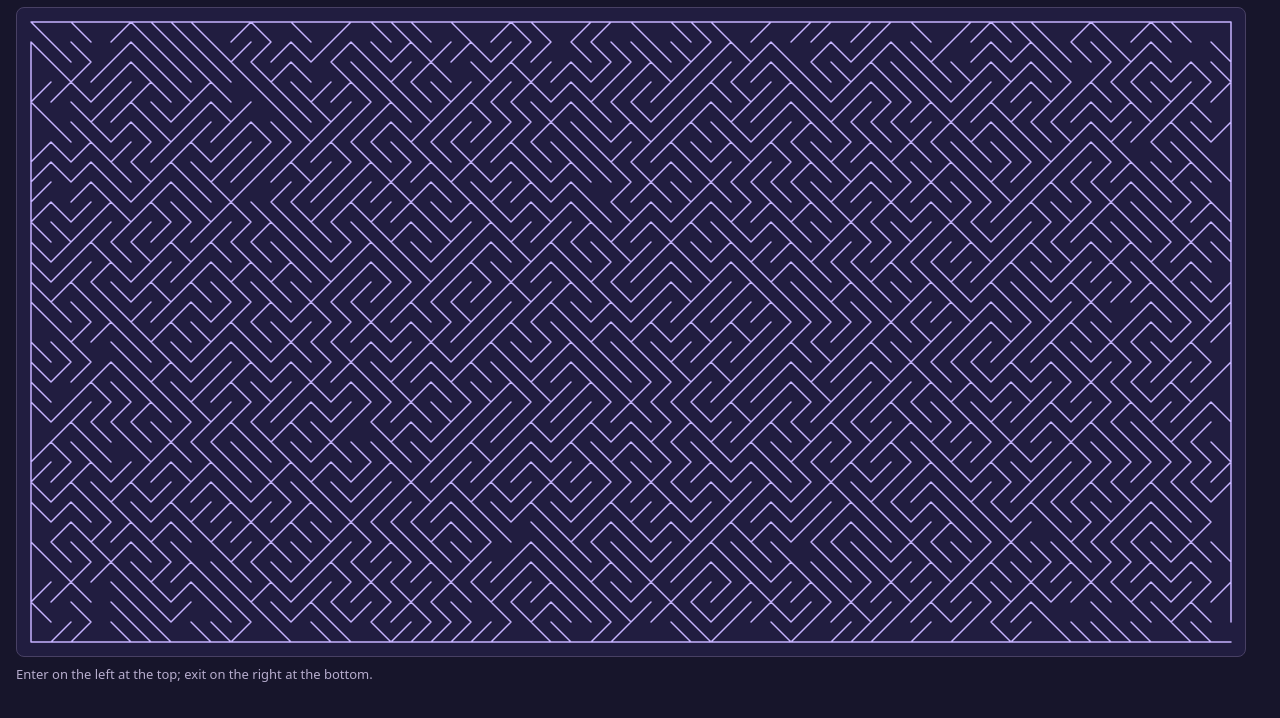
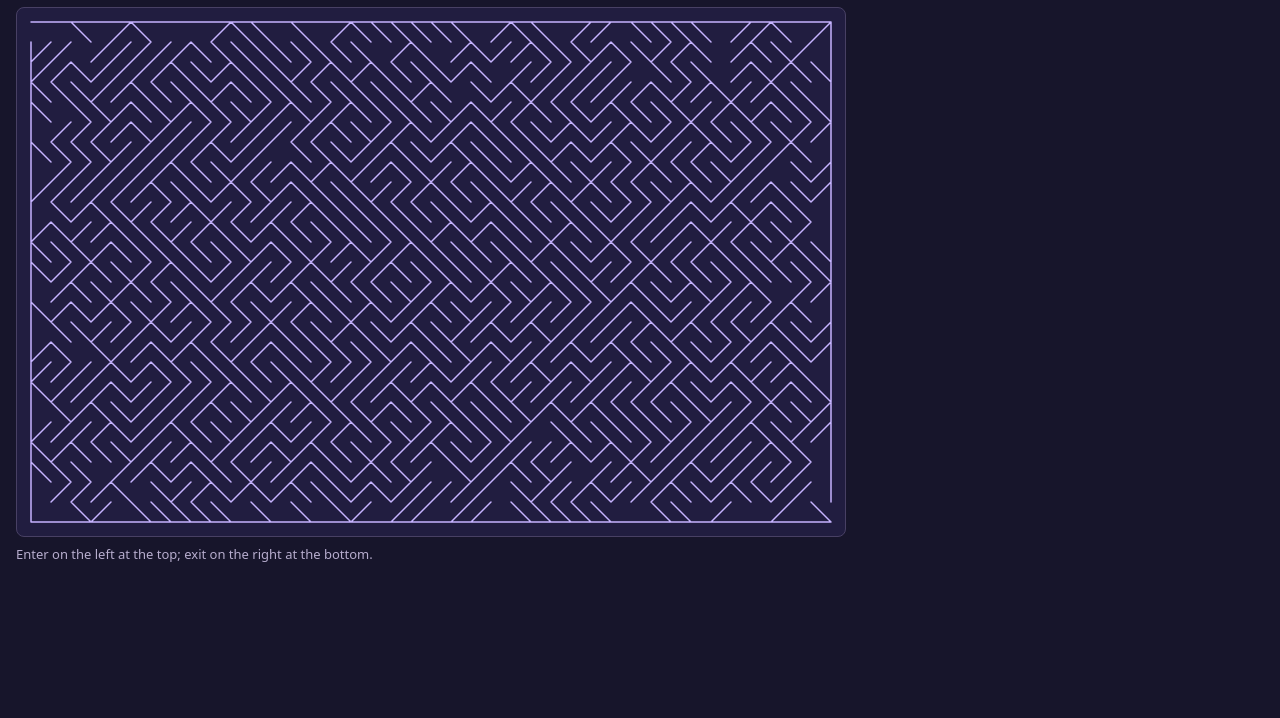
Before and after one commit to CarlKCarlK/mazepet, a plain HTML site: page index.html in a window 1280 px wide. Shown: the part 82-800 px from the top of the page. Drawn offline with Linux system fonts and the light colour scheme.

Commit message:
Restore desktop defaults and add a clickable README maze illustration

```diff
--- a/index.html
+++ b/index.html
@@ -131,9 +131,10 @@
     solution = Maze.solveMaze(maze);
     render();
   });
-  // Pick the initial proportions from the usable viewport, not a device name.
+  // Keep the classic 40×25 default on computers; fit smaller touch screens.
   // Run only on load: resizing or zooming must not replace the user's maze.
   function setInitialDimensions() {
+    if (!matchMedia('(max-width: 640px), (pointer: coarse) and (max-width: 1024px)').matches) return;
     const frame = document.querySelector('.viewport');
     const frameStyle = getComputedStyle(frame);
     const bodyStyle = getComputedStyle(document.body);
```
Also changed, not shown: README.md, assets/maze-example.png (added).
